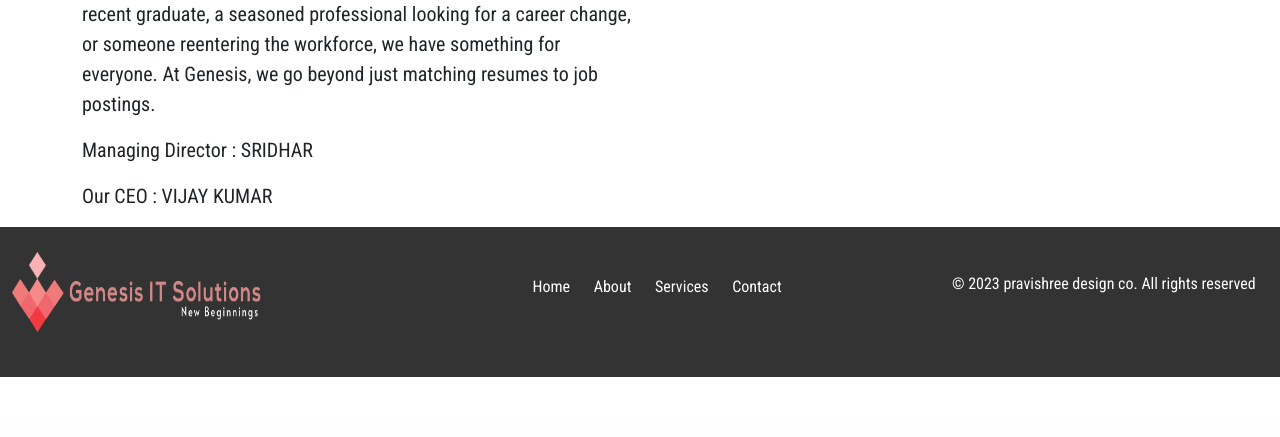
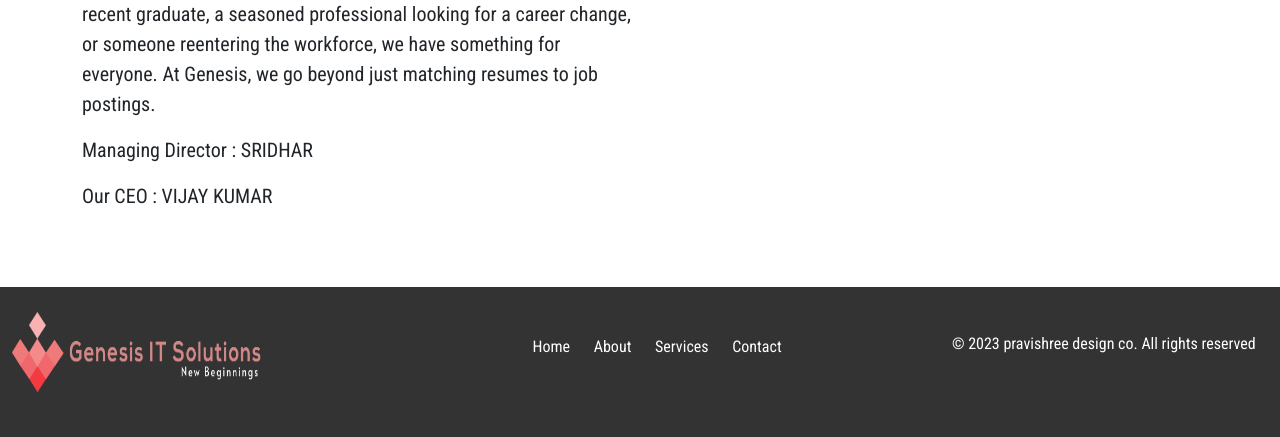
Before and after one commit to harshakai/publish-gen, a PHP site: page /about.php in a window 1280 px wide. Shown: the part 384-821 px from the top of the page. Before the commit the page ends 761 px from the top, so only its background shows below. Run offline with PHP 8.4, Linux system fonts and the light colour scheme.

Commit message:
about css changed

```diff
--- a/css/about.css
+++ b/css/about.css
@@ -93,10 +93,10 @@ li {
   color: #fff;
   text-align: center;
   bottom: 0;
-  left: 0;
   width: 100%;
   height: 150px;
   padding: 0px 0;
+  margin-top: 60px;
   /* border: 3px solid red; */
 }
 
```
